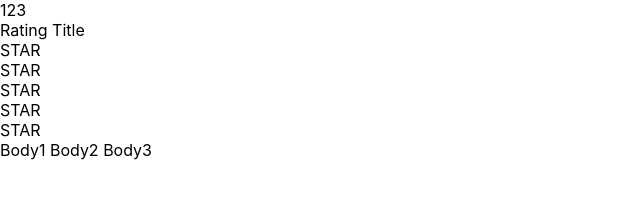
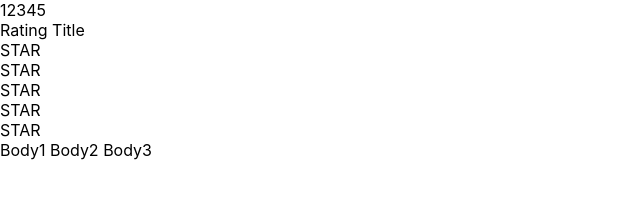
Before and after one commit to rutkovsky/react-kabzda, a React (Create React App) app: page / in a window 1280 px wide. Shown: the top 210 px of the page, without its empty margins (0-640 px from the left). Built offline with nearby package versions, Linux system fonts and the light colour scheme.

Commit message:
02-components part 2

```diff
--- a/src/App.tsx
+++ b/src/App.tsx
@@ -5,7 +5,7 @@ function App() {
     console.log('App rendering')
     return (
         <div>
-            123
+            12345
             <Rating/>
         </div>
     );
```
